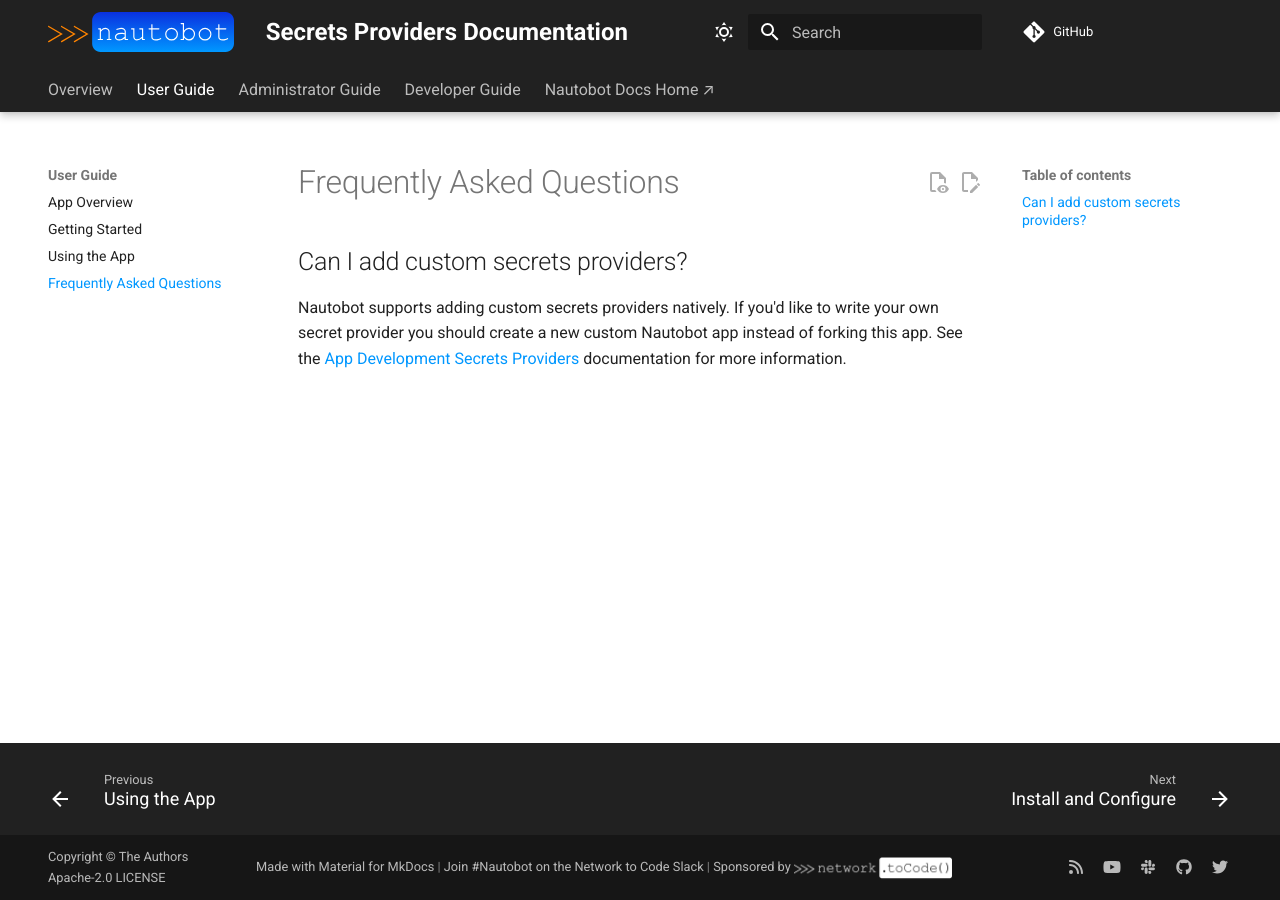
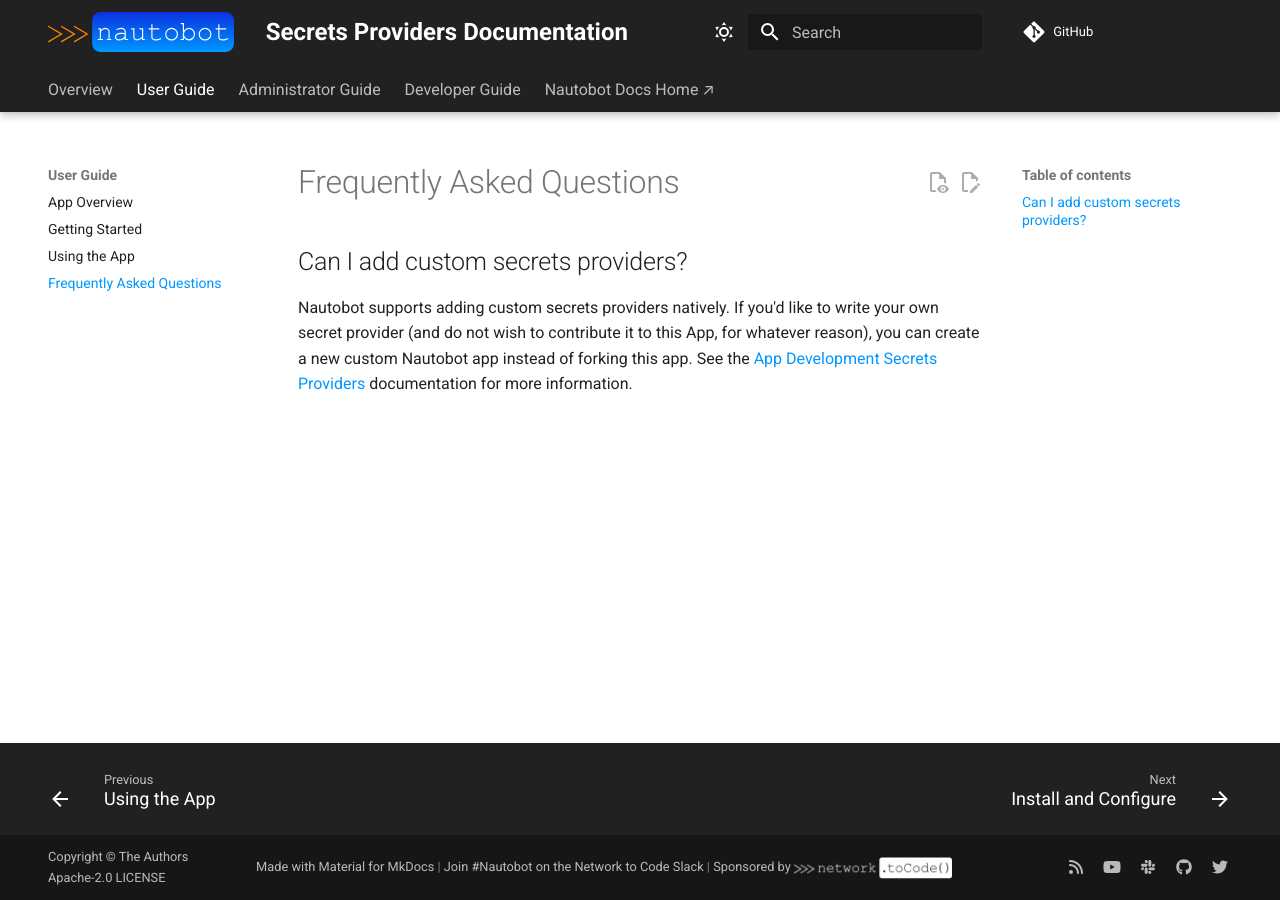
Before and after one commit to nautobot/nautobot-app-secrets-providers, an MkDocs documentation site: the page built from docs/user/faq.md, in a window 1280 px wide. Built offline with MkDocs 1.6.1 and Material for MkDocs 9.7.7, drawn with Linux system fonts in a browser that asks for light colours; comment, search, counter and statistics services are not loaded.

Commit message:
Apply suggestions from code review
Co-authored-by: Glenn Matthews <glenn.matthews@networktocode.com>

```diff
--- a/docs/user/faq.md
+++ b/docs/user/faq.md
@@ -2,4 +2,4 @@
 
 ## Can I add custom secrets providers?
 
-Nautobot supports adding custom secrets providers natively. If you'd like to write your own secret provider you should create a new custom Nautobot app instead of forking this app. See the [App Development Secrets Providers](https://docs.nautobot.com/projects/core/en/stable/development/apps/api/platform-features/secrets-providers) documentation for more information.
+Nautobot supports adding custom secrets providers natively. If you'd like to write your own secret provider (and do not wish to contribute it to this App, for whatever reason), you can create a new custom Nautobot app instead of forking this app. See the [App Development Secrets Providers](https://docs.nautobot.com/projects/core/en/stable/development/apps/api/platform-features/secrets-providers) documentation for more information.
```
Also changed, not shown: 1 other file.
